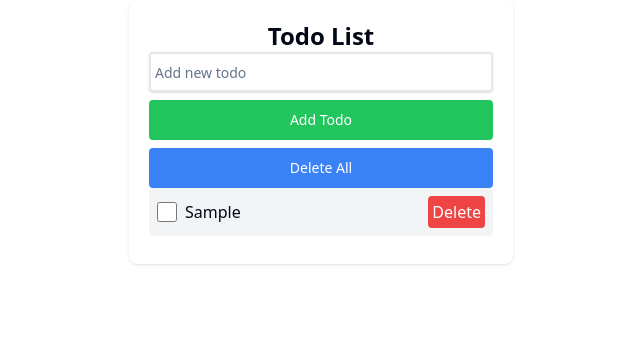
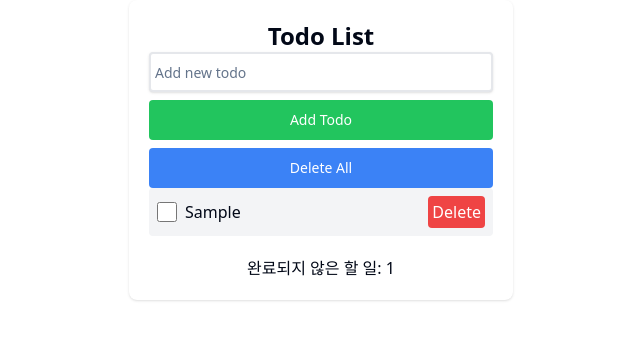
Before and after one commit to vivapyk/SNU_WP_Rabbit_Turtle, a Next.js app: page / in a window 1280 px wide. Both pictures are taken after typing "Sample" into the empty fields and a click on the button "Add Todo". Shown: the top 340 px of the page, without its empty margins (319-959 px from the left). Built offline with nearby package versions, Linux system fonts and the light colour scheme.

Commit message:
완료되지 않은 할 일의 개수 표시하는 기능 추가

```diff
--- a/src/components/TodoList.js
+++ b/src/components/TodoList.js
@@ -58,6 +58,11 @@ const TodoList = () => {
     setTodos([]);
   };
 
+  // 완료되지 않은 할 일의 개수를 반환하는 함수
+  const getUncompletedTodosCount = () => {
+    return todos.filter(todo => !todo.completed).length;
+  };
+
   // 컴포넌트를 렌더링합니다.
 return (
   <div className="mx-auto max-w-sm p-5 bg-white rounded-lg shadow">
@@ -90,6 +95,11 @@ const TodoList = () => {
           onDelete={() => deleteTodo(todo.id)}
         />
       ))}
+      {todos.length > 0 && (
+        <li className="text-center mt-5">
+          완료되지 않은 할 일: {getUncompletedTodosCount()}
+        </li>
+      )}
     </ul>
     {todos.length === 0 && (
     <div className="text-center mt-5">
```
Lines whose indentation alone changed are shown as unchanged.
